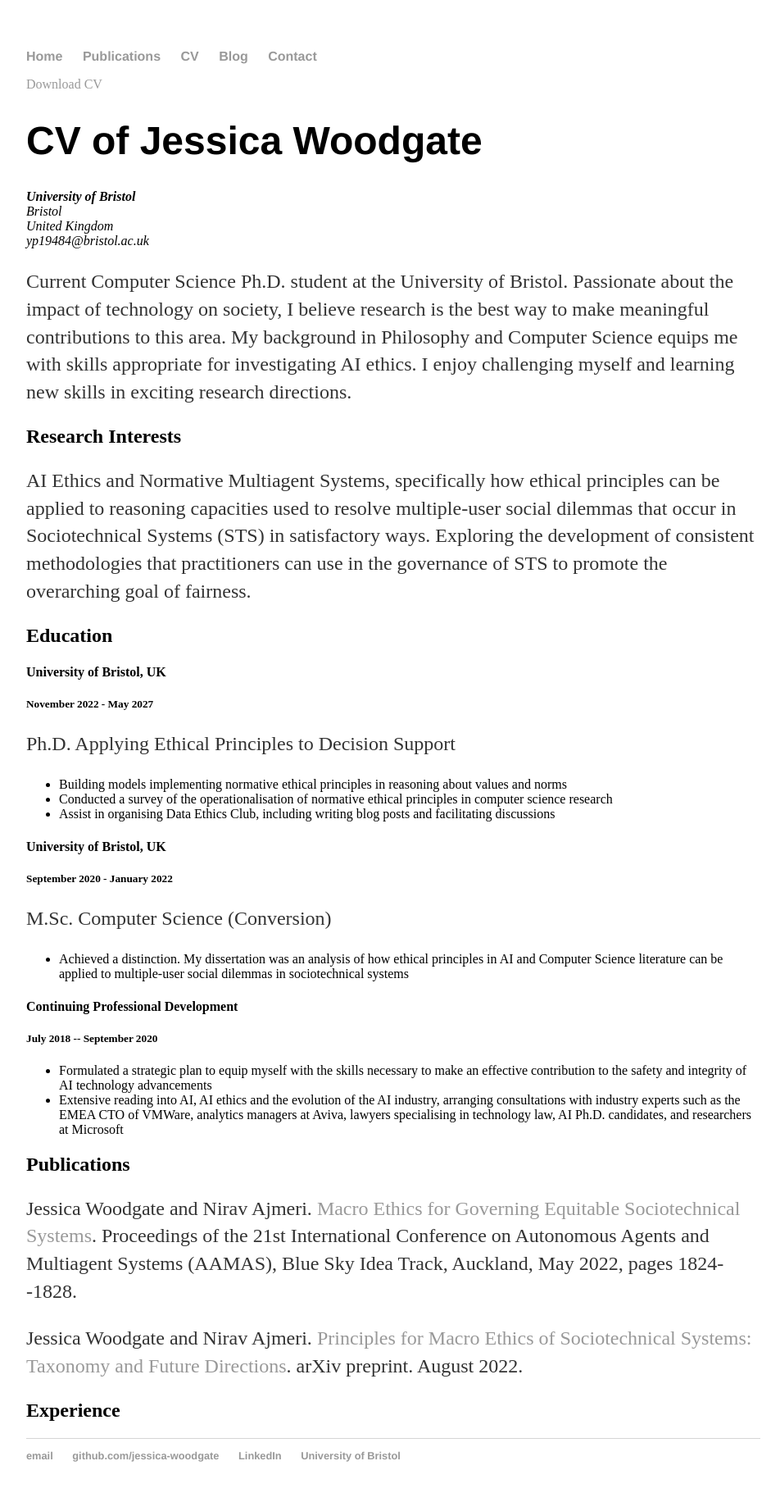
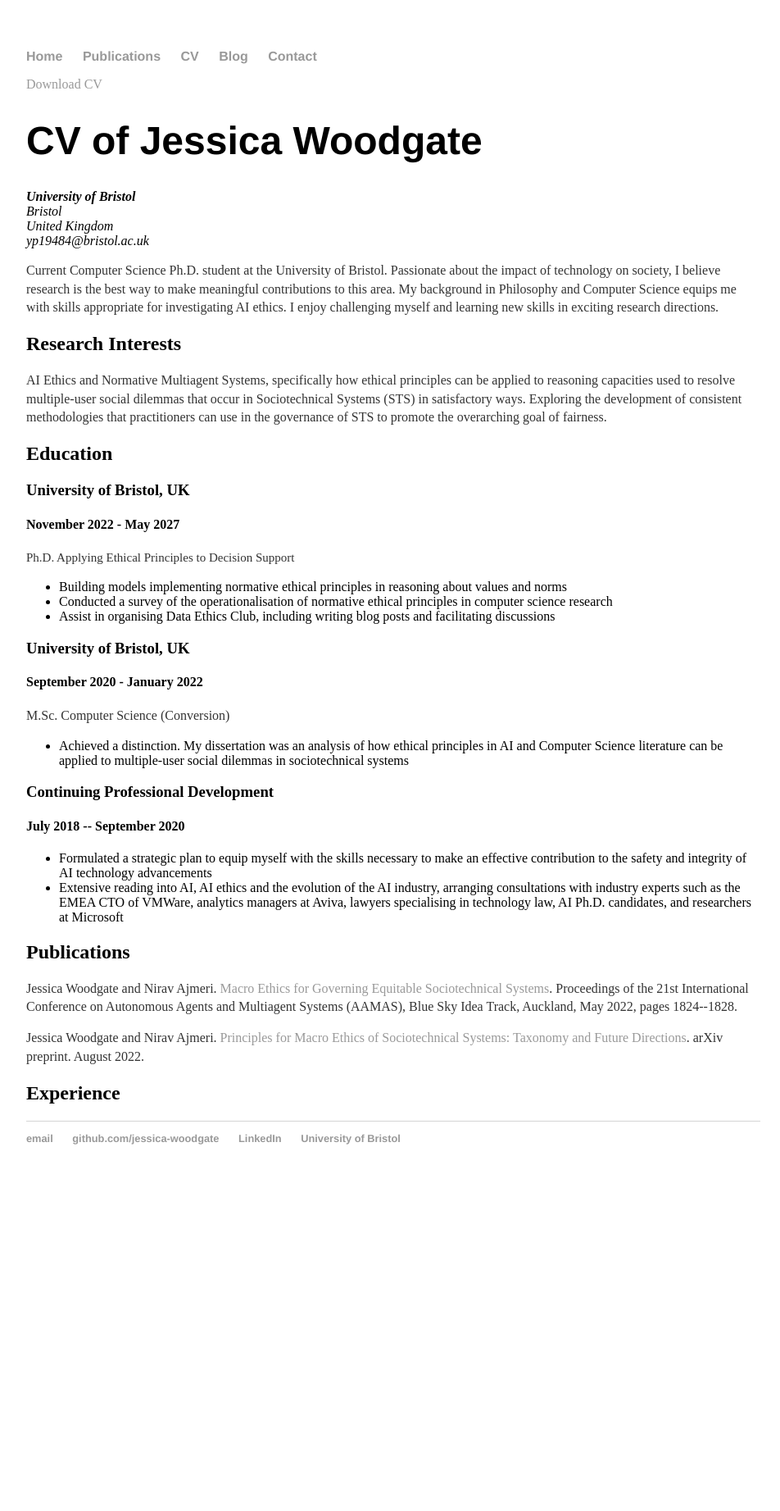
Before and after one commit to jessica-woodgate/jessica-woodgate.github.io, a Jekyll site: the page built from docs/cv/index.html, in a window 1280 px wide. Shown: the whole page at 82% size, without its empty margins (160-1112 px from the left). Built offline with Jekyll 4.4.1, drawn with Linux system fonts in a browser that asks for light colours; after the commit the page ends 1456 px from its top, so only the background shows below that.

Commit message:
changing font size

```diff
--- a/docs/css/main.css
+++ b/docs/css/main.css
@@ -24,7 +24,7 @@ h1 {
     font-family:'Helvetica', 'Arial', 'Sans-Serif';
 }
 p {
-    font-size: 1.5em;
+    font-size: 1em;
     line-height: 1.4em;
     color: #333;
 }
--- a/docs/cv/index.html
+++ b/docs/cv/index.html
@@ -12,30 +12,31 @@ title: CV of Jessica Woodgate
 					United Kingdom<br>
 					<span class="obfuscate">yp19484@bristol.ac.uk</span>
 					</address>
-					<p>Current Computer Science Ph.D. student at the University of Bristol. Passionate about the impact of technology on society, I believe research is the best way to make meaningful contributions to this area. My background in Philosophy and Computer Science equips me with skills appropriate for investigating AI ethics. I enjoy challenging myself and learning new skills in exciting research directions.</p>
+					<p>
+						Current Computer Science Ph.D. student at the University of Bristol. Passionate about the impact of technology on society, I believe research is the best way to make meaningful contributions to this area. My background in Philosophy and Computer Science equips me with skills appropriate for investigating AI ethics. I enjoy challenging myself and learning new skills in exciting research directions.</p>
 
 					<h2>Research Interests</h2>
 					<p>AI Ethics and Normative Multiagent Systems, specifically how ethical principles can be applied to reasoning capacities used to resolve multiple-user social dilemmas that occur in  Sociotechnical Systems (STS) in satisfactory ways. Exploring the development of consistent methodologies that practitioners can use in the governance of STS to promote the overarching goal of fairness.</p>
 
 					<h2>Education</h2>
-					<h4>University of Bristol, UK</h4>
-					<h5>November 2022 - May 2027</h5>
-					<p>Ph.D. Applying Ethical Principles to Decision Support</p>
+					<h3>University of Bristol, UK</h3>
+					<h4>November 2022 - May 2027</h4>
+					<p style="font-size: 15px;">Ph.D. Applying Ethical Principles to Decision Support</p>
 					<ul>
 						<li>Building models implementing normative ethical principles in reasoning about values and norms</li>
 						<li>Conducted a survey of the operationalisation of normative ethical principles in computer science research</li>
 						<li>Assist in organising Data Ethics Club, including writing blog posts and facilitating discussions</li>
 					</ul>
 
-					<h4>University of Bristol, UK</h4>
-					<h5>September 2020 - January 2022</h5>
+					<h3>University of Bristol, UK</h3>
+					<h4>September 2020 - January 2022</h4>
 					<p>M.Sc. Computer Science (Conversion)</p>
 					<ul>
 						<li>Achieved a distinction. My dissertation was an analysis of how ethical principles in AI and Computer Science literature can be applied to multiple-user social dilemmas in sociotechnical systems</li>
 					</ul>
 
-					<h4>Continuing Professional Development</h4>
-					<h5>July 2018 -- September 2020</h5>
+					<h3>Continuing Professional Development</h3>
+					<h4>July 2018 -- September 2020</h4>
 					<ul>
 						<li>Formulated a strategic plan to equip myself with the skills necessary to make an effective contribution to the safety and integrity of AI technology advancements</li>
 						<li>Extensive reading into AI, AI ethics and the evolution of the AI industry, arranging consultations with industry experts such as the EMEA CTO of VMWare, analytics managers at Aviva, lawyers specialising in technology law, AI Ph.D. candidates, and researchers at Microsoft</li>
--- a/docs/index.html
+++ b/docs/index.html
@@ -14,8 +14,8 @@ layout: home
 				text-align: center;
 			}
 			</style>
-		<h1>About</h1>
-		<p style="font-size: 10px;">
+		<h2>About</h2>
+		<p>
 		I am currently a Ph.D. student at the University of Bristol, researching AI ethics.
 		Residing in the intersection of AI and philosophy, my main research interests lie in the implementation of normative ethics in multiagent systems.
 		I graduated with a B.A. in Philosophy from the University of Sheffield in 2018.
@@ -33,7 +33,7 @@ layout: home
 </div><!-- /.blurb -->
 
 <div id="publications" name="publications">
-	<h1>Publications</h1>
+	<h2>Publications</h2>
 	<h3>2022</h3>
         <ul>
             <li>Jessica Woodgate and Nirav Ajmeri.
```
